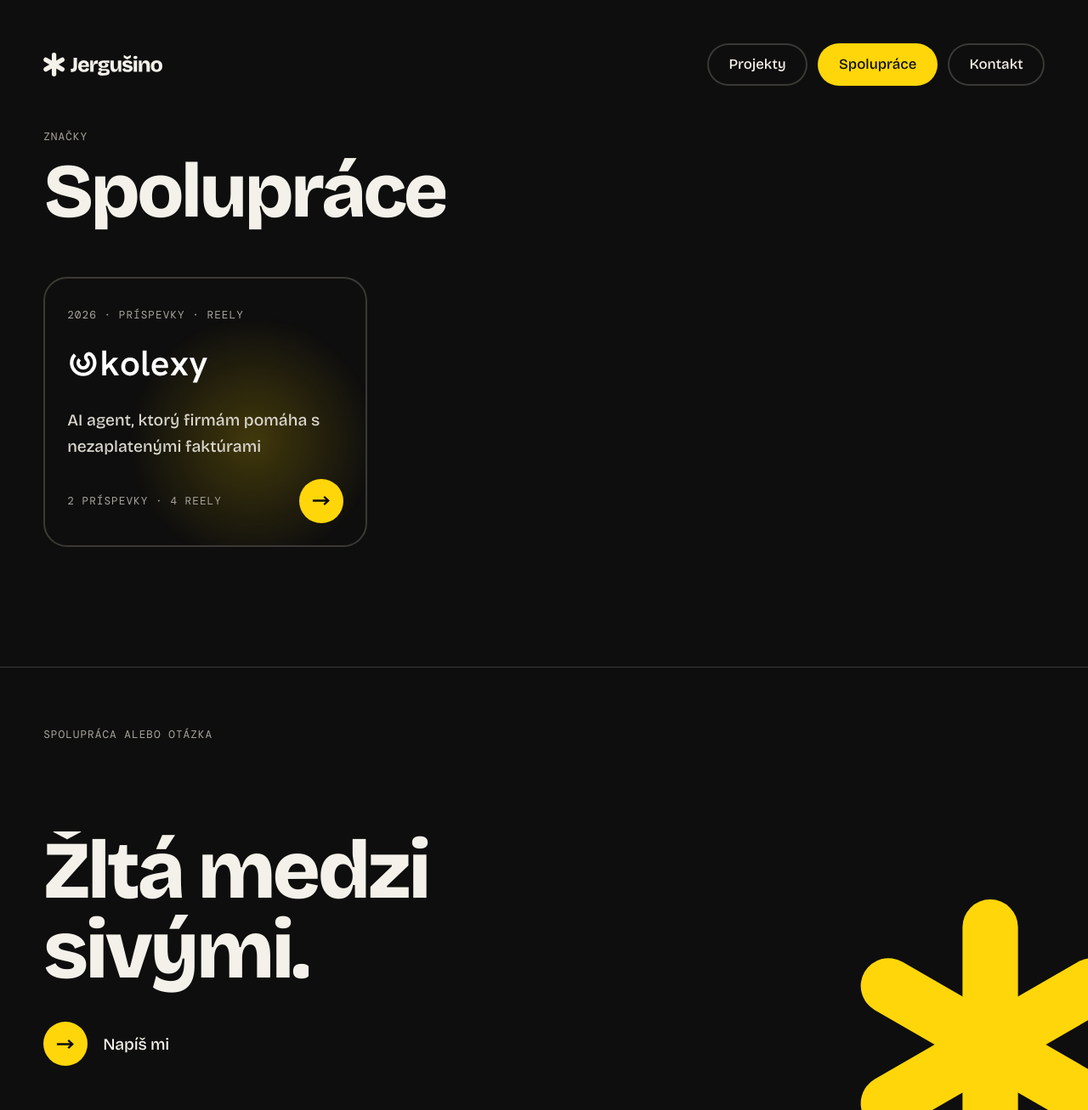
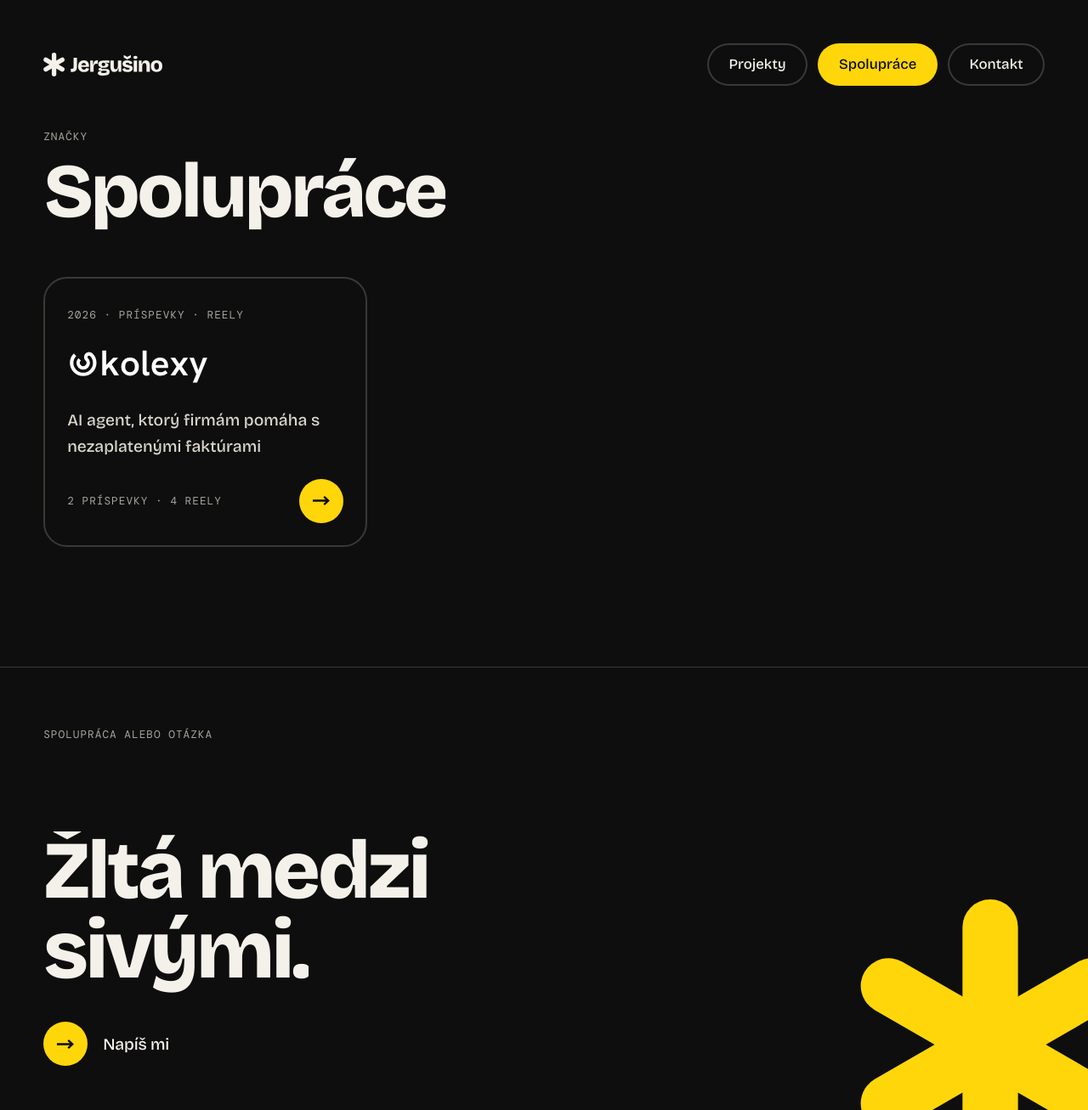
Before and after one commit to jergusino/jergusino.github.io, a Jekyll site: the page built from spoluprace/index.html, in a window 1280 px wide. Shown: the whole page at 85% size. Built offline with Jekyll 4.4.1, drawn with Linux system fonts in a browser that asks for light colours.

Commit message:
Collab card: remove ambient animation, smooth hover/press fill transition
Co-Authored-By: Claude Sonnet 5.5 <noreply@anthropic.com>
Claude-Session: https://claude.ai/code/session_01QRYSTdJTrP9Yz8FXmku8wq

```diff
--- a/assets/css/main.css
+++ b/assets/css/main.css
@@ -382,9 +382,10 @@ body.home .nav .pill::before { inset: -16px -22px; }
 }
 
 /* collab card: fills yellow on hover */
-.bcard { transition: background-color 0.35s var(--ease-out, ease), color 0.35s, border-color 0.35s; }
-.bcard-logo { transition: filter 0.35s; }
-.bcard-what { transition: color 0.35s; }
+.bcard { transition: background-color 0.45s var(--ease-out, ease), color 0.45s var(--ease-out, ease), border-color 0.45s var(--ease-out, ease); }
+.bcard-logo { transition: filter 0.45s var(--ease-out, ease); }
+.bcard-what, .bcard .label { transition: color 0.45s var(--ease-out, ease); }
+.bcard .circ { transition: background-color 0.45s var(--ease-out, ease), color 0.45s var(--ease-out, ease); }
 .bcard:hover, .bcard:focus-visible { transform: none; background: var(--yellow); border-color: var(--yellow); color: var(--ink); }
 .bcard:hover .bcard-logo, .bcard:focus-visible .bcard-logo { filter: brightness(0); }
 .bcard:hover .bcard-what, .bcard:focus-visible .bcard-what { color: var(--ink); }
@@ -394,14 +395,7 @@ body.home .nav .pill::before { inset: -16px -22px; }
 .brand-show { display: grid; place-items: center; min-height: clamp(220px, 38vw, 420px); margin: clamp(32px, 5vw, 56px) 0 0; background: var(--yellow); border-radius: var(--r-panel, 28px); }
 .brand-show img { width: min(62%, 460px); height: auto; filter: brightness(0); }
 .bpage > .btn { margin-top: 8px; }
-
-/* collab card: ambient yellow glow drifting at rest, works without hover */
-.bcard { position: relative; overflow: hidden; isolation: isolate; }
-.bcard::before { content: ""; position: absolute; z-index: -1; width: 70%; aspect-ratio: 1; right: -20%; top: -30%; border-radius: 50%; pointer-events: none; background: radial-gradient(closest-side, rgba(255, 214, 10, 0.22), transparent); animation: bglow 6s ease-in-out infinite alternate; }
-@keyframes bglow { from { transform: translate(0, 0) scale(0.85); opacity: 0.5; } to { transform: translate(-30%, 60%) scale(1.15); opacity: 1; } }
 .bcard:active { background: var(--yellow); border-color: var(--yellow); color: var(--ink); }
 .bcard:active .bcard-logo { filter: brightness(0); }
 .bcard:active .bcard-what, .bcard:active .label { color: var(--ink); }
 .bcard:active .circ { background: var(--ink); color: var(--yellow); }
-.bcard:hover::before, .bcard:focus-visible::before { opacity: 0; animation: none; }
-@media (prefers-reduced-motion: reduce) { .bcard::before { animation: none; } }
```
